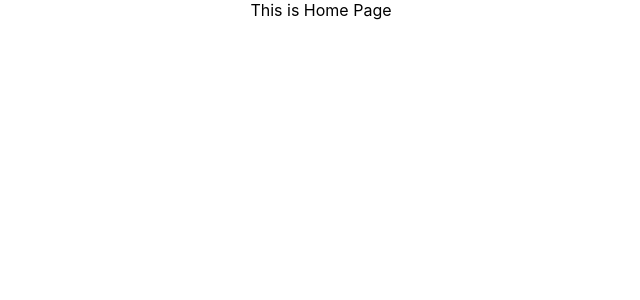
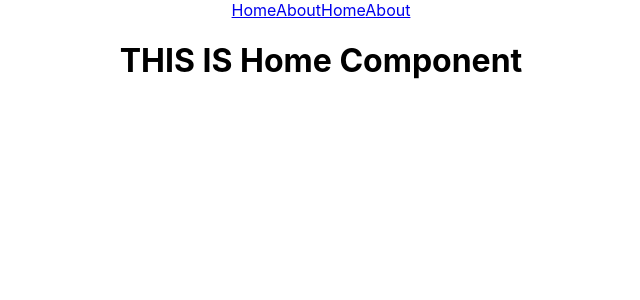
Before and after one commit to asrafmridha/React-Practice, a React (Create React App) app in the folder react-router/: page /home in a window 1280 px wide. Shown: the top 300 px of the page, without its empty margins (319-959 px from the left). Built offline with nearby package versions, Linux system fonts and the light colour scheme.

Commit message:
Create Simple Route With Links And Components

```diff
--- /dev/null
+++ b/react-router/src/components/About/About.js
@@ -0,0 +1,13 @@
+import React from 'react';
+import Header from '../Header/Header';
+
+const About = () => {
+    return (
+        <div>
+            <Header></Header>
+            <h1>This Is About Page</h1>
+        </div>
+    );
+};
+
+export default About;
--- /dev/null
+++ b/react-router/src/components/Header/Header.js
@@ -0,0 +1,16 @@
+import React from 'react';
+import { Link } from 'react-router-dom';
+
+const Header = () => {
+    return (
+        <div>
+            <Link to='/home'>Home</Link>
+            <Link to='/about'>About</Link>
+
+            <a href="/home">Home</a>
+            <a href="/about">About</a>
+        </div>
+    );
+};
+
+export default Header;
--- /dev/null
+++ b/react-router/src/components/Home/Home.js
@@ -0,0 +1,13 @@
+import React from 'react';
+import Header from '../Header/Header';
+
+const Home = () => {
+    return (
+        <div>
+              <Header></Header>
+            <h1>THIS IS Home Component</h1>
+        </div>
+    );
+};
+
+export default Home;
```
Also changed, not shown: react-router/src/App.js (+6 -3 lines).
